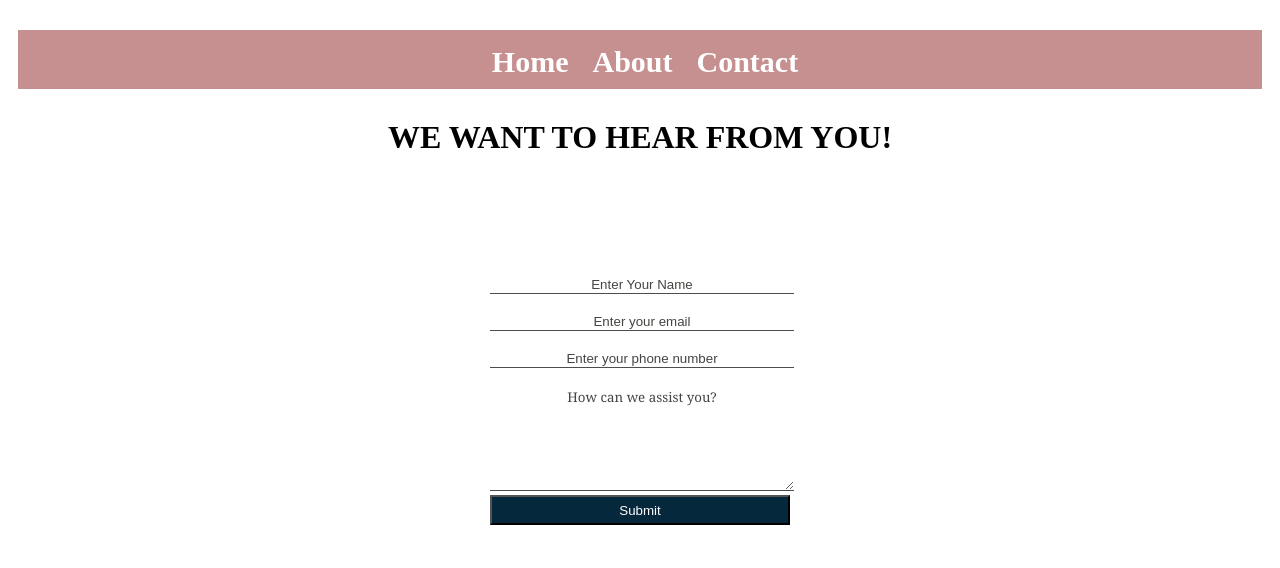
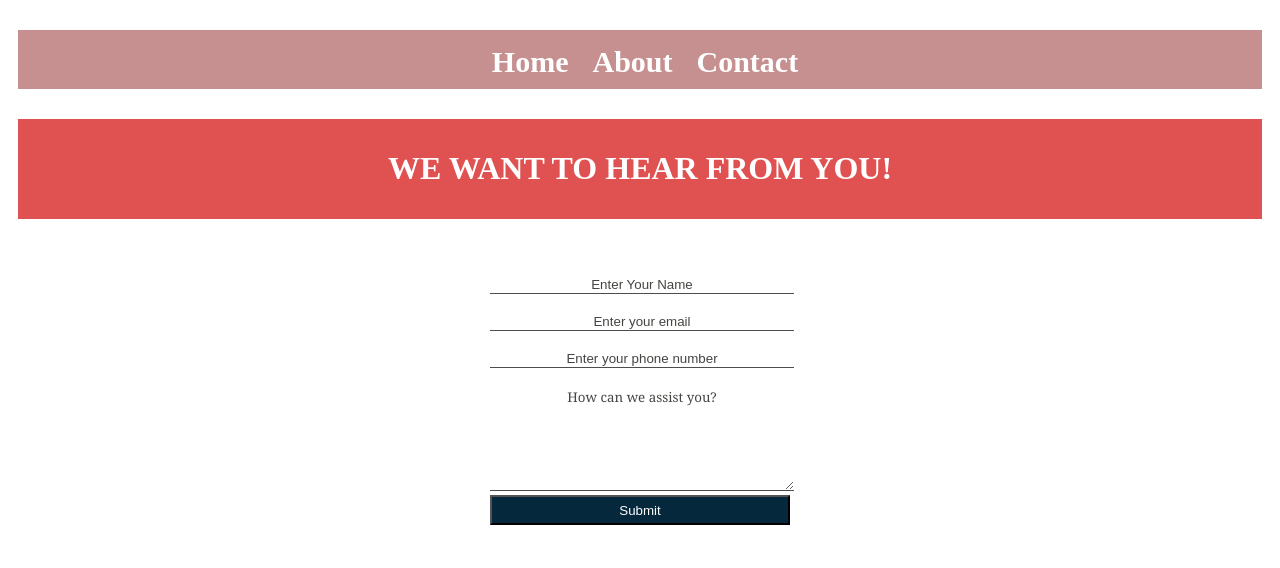
Before and after one commit to boubabaueel/Marantha-Market, a plain HTML site: page contact.html in a window 1280 px wide. Drawn offline with Linux system fonts and the light colour scheme.

Commit message:
redoing contact

```diff
--- a/contact.html
+++ b/contact.html
@@ -52,7 +52,7 @@
             </div>
         </nav>
     </header>
-    <div>
+    <div class="contact-title">
         <h1 id="contact-title">
             WE WANT TO HEAR FROM YOU!
         </h1>
--- a/style.css
+++ b/style.css
@@ -2,7 +2,13 @@
     grid-template-columns: repeat(auto-fit,minmax(250px,1fr));
 background-color: #656c66db;
 }
+.contact-title{
+    background-color: #e05151;
+    padding: 10px;
+    margin: 10px;
+    color:white ;
 
+}
     .bo{
         padding: 10px;
         margin: 10px;
```
